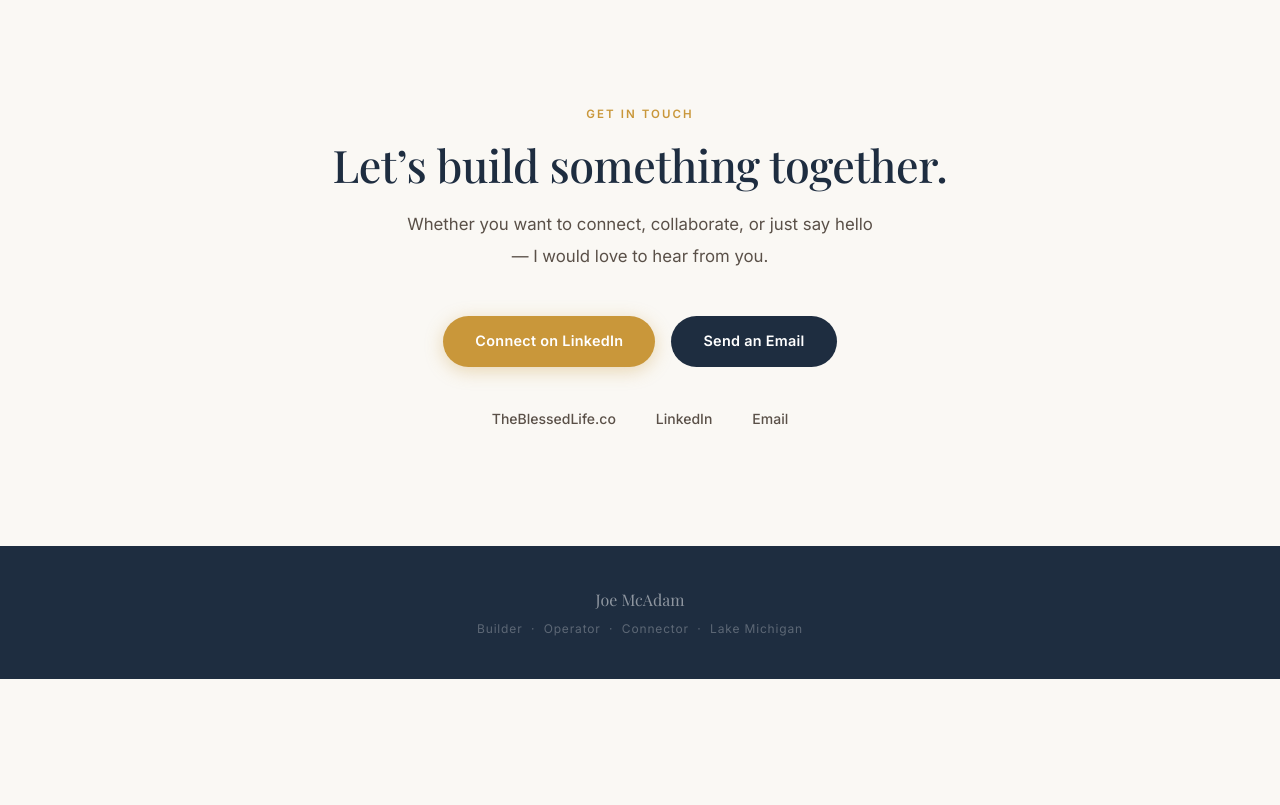
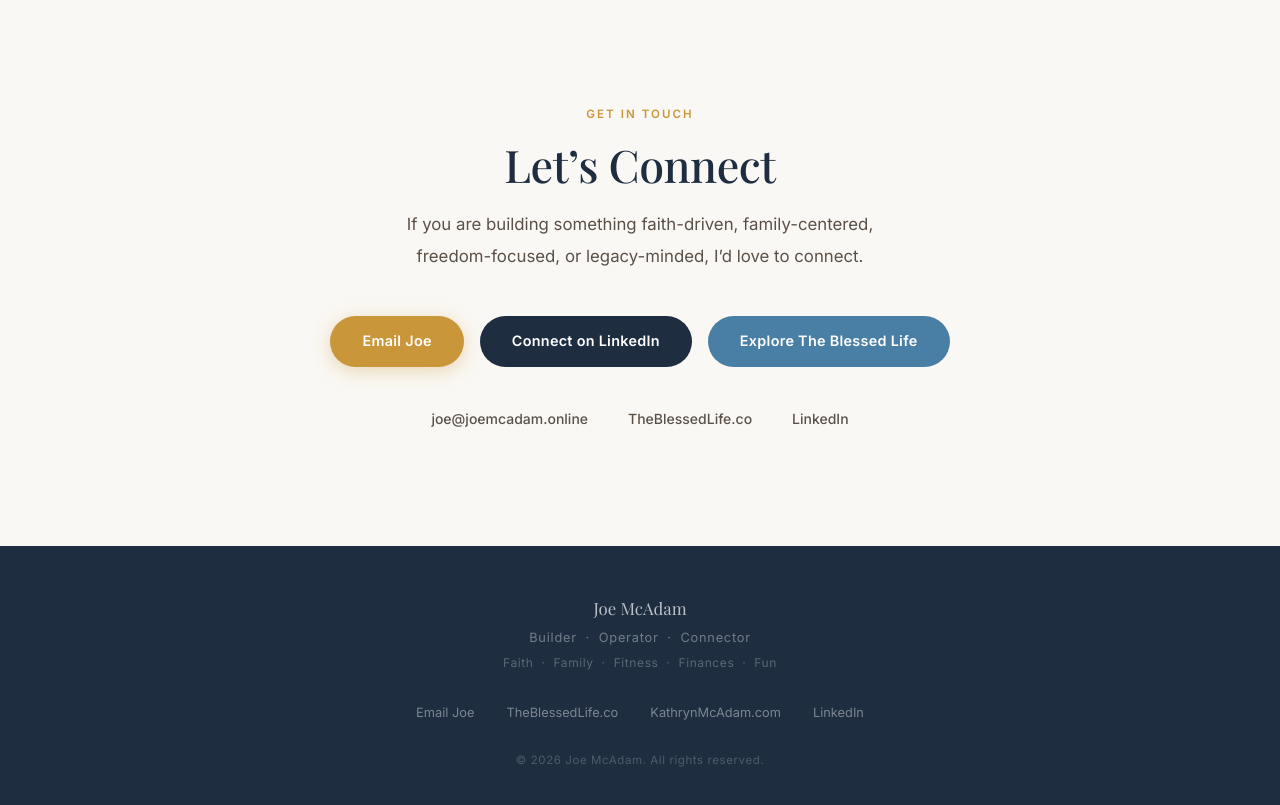
Before and after one commit to aiprojoe/joemcadam-public-site, a plain HTML site: page index.html in a window 1280 px wide. Shown: the part 4620-5425 px from the top of the page. Before the commit the page ends 5299 px from the top, so only its background shows below. Drawn offline with nearby package versions, Linux system fonts and the light colour scheme; a web font is replaced by a local one.

Commit message:
Final cleanup: email joe@joemcadam.online, revamp Connect section, new footer with dynamic year + links, remove 2025 reference

```diff
--- a/index.html
+++ b/index.html
@@ -170,16 +170,21 @@
 
     /* ── CONNECT ── */
     .connect { background: var(--cream); text-align: center; }
-    .connect .sec-body { max-width: 480px; margin: 0 auto 2.75rem; }
+    .connect .sec-body { max-width: 520px; margin: 0 auto 2.75rem; }
     .connect-ctas { display: flex; gap: 1rem; justify-content: center; flex-wrap: wrap; margin-bottom: 2.5rem; }
     .connect-links { display: flex; gap: 2.5rem; justify-content: center; flex-wrap: wrap; }
     .c-link { font-size: 0.875rem; font-weight: 500; color: var(--text-mid); text-decoration: none; padding-bottom: 2px; border-bottom: 1px solid transparent; transition: color 0.2s, border-color 0.2s; }
     .c-link:hover { color: var(--gold); border-color: var(--gold); }
 
     /* ── FOOTER ── */
-    footer { background: var(--navy); padding: 2.5rem 2rem; text-align: center; }
-    .ft-name { font-family: var(--serif); font-size: 1rem; color: rgba(255,255,255,0.5); margin-bottom: 0.35rem; }
-    .ft-sub { font-size: 0.75rem; color: rgba(255,255,255,0.28); letter-spacing: 0.07em; }
+    footer { background: var(--navy); padding: 3rem 2rem 2.5rem; text-align: center; }
+    .ft-name { font-family: var(--serif); font-size: 1.05rem; color: rgba(255,255,255,0.7); margin-bottom: 0.3rem; }
+    .ft-role { font-size: 0.8rem; color: rgba(255,255,255,0.38); letter-spacing: 0.06em; margin-bottom: 0.25rem; }
+    .ft-fs   { font-size: 0.75rem; color: rgba(255,255,255,0.28); letter-spacing: 0.05em; margin-bottom: 1.75rem; }
+    .ft-links { display: flex; gap: 2rem; justify-content: center; flex-wrap: wrap; margin-bottom: 1.75rem; }
+    .ft-link { font-size: 0.8rem; color: rgba(255,255,255,0.42); text-decoration: none; transition: color 0.2s; }
+    .ft-link:hover { color: var(--gold-light); }
+    .ft-copy { font-size: 0.72rem; color: rgba(255,255,255,0.22); letter-spacing: 0.05em; }
 
     /* ── REVEAL ── */
     .reveal { opacity: 0; transform: translateY(20px); transition: opacity 0.6s cubic-bezier(0.23,1,0.32,1), transform 0.6s cubic-bezier(0.23,1,0.32,1); }
@@ -354,7 +359,7 @@
 <section class="focus" id="focus">
   <div class="inner">
     <p class="sec-label reveal">Right Now</p>
-    <h2 class="sec-title reveal">What I&rsquo;m building in 2025.</h2>
+    <h2 class="sec-title reveal">What I&rsquo;m building right now.</h2>
     <p class="sec-body reveal">A few focused projects &mdash; each one connected to the 5&nbsp;F&rsquo;s and the bigger vision.</p>
     <div class="focus-grid">
       <div class="fc reveal">
@@ -420,16 +425,17 @@
 <section class="connect" id="connect">
   <div class="inner-sm">
     <p class="sec-label reveal">Get in Touch</p>
-    <h2 class="sec-title reveal">Let&rsquo;s build something together.</h2>
-    <p class="sec-body reveal">Whether you want to connect, collaborate, or just say hello &mdash; I would love to hear from you.</p>
+    <h2 class="sec-title reveal">Let&rsquo;s Connect</h2>
+    <p class="sec-body reveal">If you are building something faith-driven, family-centered, freedom-focused, or legacy-minded, I&rsquo;d love to connect.</p>
     <div class="connect-ctas reveal">
-      <a href="https://www.linkedin.com/in/joe-mcadam/" target="_blank" rel="noopener" class="btn btn-gold">Connect on LinkedIn</a>
-      <a href="mailto:joe@theblessedlife.co" class="btn btn-navy">Send an Email</a>
+      <a href="mailto:joe@joemcadam.online" class="btn btn-gold">Email Joe</a>
+      <a href="https://www.linkedin.com/in/joe-mcadam/" target="_blank" rel="noopener" class="btn btn-navy">Connect on LinkedIn</a>
+      <a href="https://theblessedlife.co" target="_blank" rel="noopener" class="btn btn-blue">Explore The Blessed Life</a>
     </div>
     <div class="connect-links reveal">
+      <a href="mailto:joe@joemcadam.online" class="c-link">joe@joemcadam.online</a>
       <a href="https://theblessedlife.co" target="_blank" rel="noopener" class="c-link">TheBlessedLife.co</a>
       <a href="https://www.linkedin.com/in/joe-mcadam/" target="_blank" rel="noopener" class="c-link">LinkedIn</a>
-      <a href="mailto:joe@theblessedlife.co" class="c-link">Email</a>
     </div>
   </div>
 </section>
@@ -437,7 +443,15 @@
 <!-- FOOTER -->
 <footer>
   <p class="ft-name">Joe McAdam</p>
-  <p class="ft-sub">Builder &nbsp;&middot;&nbsp; Operator &nbsp;&middot;&nbsp; Connector &nbsp;&middot;&nbsp; Lake Michigan</p>
+  <p class="ft-role">Builder &nbsp;&middot;&nbsp; Operator &nbsp;&middot;&nbsp; Connector</p>
+  <p class="ft-fs">Faith &nbsp;&middot;&nbsp; Family &nbsp;&middot;&nbsp; Fitness &nbsp;&middot;&nbsp; Finances &nbsp;&middot;&nbsp; Fun</p>
+  <div class="ft-links">
+    <a href="mailto:joe@joemcadam.online" class="ft-link">Email Joe</a>
+    <a href="https://theblessedlife.co" target="_blank" rel="noopener" class="ft-link">TheBlessedLife.co</a>
+    <a href="https://kathrynmcadam.com" target="_blank" rel="noopener" class="ft-link">KathrynMcAdam.com</a>
+    <a href="https://www.linkedin.com/in/joe-mcadam/" target="_blank" rel="noopener" class="ft-link">LinkedIn</a>
+  </div>
+  <p class="ft-copy">&copy; <span id="yr"></span> Joe McAdam. All rights reserved.</p>
 </footer>
 
 <script>
@@ -446,6 +460,9 @@
   window.addEventListener('scroll', () => {
     nav.classList.toggle('scrolled', window.scrollY > 60);
   }, { passive: true });
+
+  // Dynamic year
+  document.getElementById('yr').textContent = new Date().getFullYear();
 
   // Scroll reveal
   const obs = new IntersectionObserver((entries) => {
```
